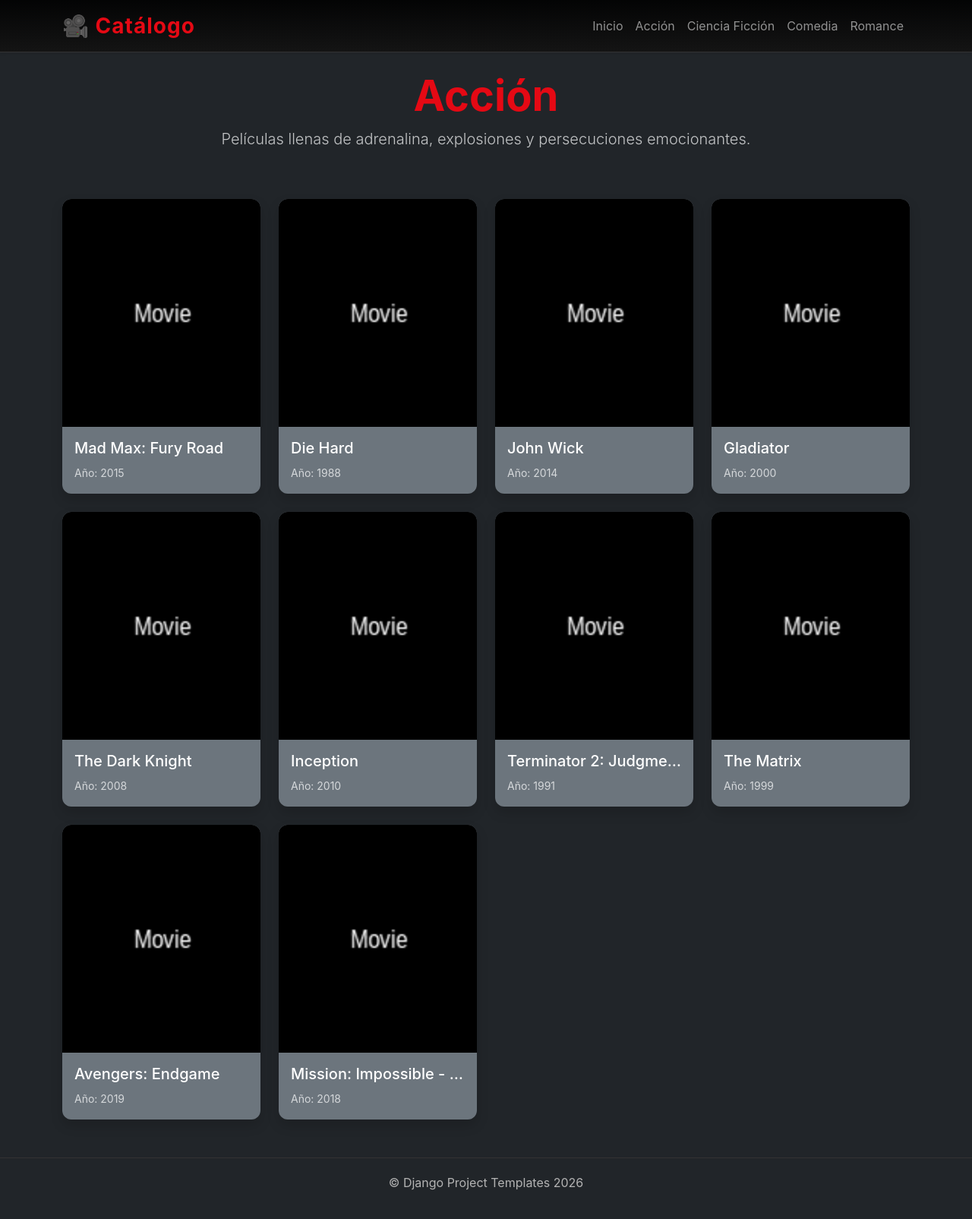
After one commit to FranciscobDev/Evaluacion-dos-backend, a Django app: page /accion/ in a window 1280 px wide. The commit adds this page. Shown: the whole page at 76% size. Run offline with Django 5.2, Linux system fonts and the light colour scheme.

Commit message:
Avance de prueba Dashboard

```diff
--- a/FranciscoMauricio/urls.py
+++ b/FranciscoMauricio/urls.py
@@ -15,8 +15,9 @@ Including another URLconf
     2. Add a URL to urlpatterns:  path('blog/', include('blog.urls'))
 """
 from django.contrib import admin
-from django.urls import path
+from django.urls import path, include
 
 urlpatterns = [
     path('admin/', admin.site.urls),
+    path('', include('FranciscoMauricio_APP.urls')),
 ]
--- /dev/null
+++ b/FranciscoMauricio_APP/templates/FranciscoMauricio_APP/genero.html
@@ -0,0 +1,37 @@
+{% extends 'base.html' %}
+{% load static %}
+
+{% block title %}{{ genero.nombre }} - Películas{% endblock %}
+
+{% block content %}
+<div class="container my-4">
+    <!-- Encabezado del género -->
+    <div class="row mb-5 text-center">
+        <div class="col-12">
+            <h1 class="display-4 text-danger fw-bold">{{ genero.nombre }}</h1>
+            <p class="lead text-light opacity-75">{{ genero.descripcion }}</p>
+        </div>
+    </div>
+
+    <!-- Grid de Películas -->
+    <div class="row row-cols-1 row-cols-sm-2 row-cols-md-3 row-cols-lg-4 g-4">
+        {% for pelicula in genero.peliculas %}
+        <div class="col">
+            <div class="card h-100 bg-secondary text-white border-0 shadow hover-effect">
+                <img src="{% static 'imagenes/'|add:pelicula.imagen %}" class="card-img-top" alt="{{ pelicula.nombre }}" style="height: 300px; object-fit: cover;">
+                <div class="card-body">
+                    <h5 class="card-title text-truncate" title="{{ pelicula.nombre }}">{{ pelicula.nombre }}</h5>
+                    <p class="card-text text-light opacity-75">
+                        <small>Año: {{ pelicula.año }}</small>
+                    </p>
+                </div>
+            </div>
+        </div>
+        {% empty %}
+        <div class="col-12 text-center">
+            <p class="text-light">No hay películas disponibles en este género.</p>
+        </div>
+        {% endfor %}
+    </div>
+</div>
+{% endblock content %}
--- a/FranciscoMauricio_APP/urls.py
+++ b/FranciscoMauricio_APP/urls.py
@@ -4,6 +4,9 @@ from . import views
 app_name = "FranciscoMauricio_APP"
 
 urlpatterns = [
-    path('', views.Inicio,name='Inicio'),
-
+    path('', views.Inicio, name='Inicio'),
+    path('accion/', views.Accion, name='Accion'),
+    path('ciencia-ficcion/', views.CienciaFiccion, name='CienciaFiccion'),
+    path('comedia/', views.Comedia, name='Comedia'),
+    path('romance/', views.Romance, name='Romance'),
 ]
--- a/FranciscoMauricio_APP/views.py
+++ b/FranciscoMauricio_APP/views.py
@@ -1,5 +1,92 @@
 from django.shortcuts import render
 
-# Create your views here.
+# Base de datos simulada
+datos_generos = [
+    {
+        'id': 'accion',
+        'nombre': 'Acción',
+        'descripcion': 'Películas llenas de adrenalina, explosiones y persecuciones emocionantes.',
+        'peliculas': [
+            {'nombre': 'Mad Max: Fury Road', 'año': 2015, 'imagen': 'movie.jpg'},
+            {'nombre': 'Die Hard', 'año': 1988, 'imagen': 'movie.jpg'},
+            {'nombre': 'John Wick', 'año': 2014, 'imagen': 'movie.jpg'},
+            {'nombre': 'Gladiator', 'año': 2000, 'imagen': 'movie.jpg'},
+            {'nombre': 'The Dark Knight', 'año': 2008, 'imagen': 'movie.jpg'},
+            {'nombre': 'Inception', 'año': 2010, 'imagen': 'movie.jpg'},
+            {'nombre': 'Terminator 2: Judgment Day', 'año': 1991, 'imagen': 'movie.jpg'},
+            {'nombre': 'The Matrix', 'año': 1999, 'imagen': 'movie.jpg'},
+            {'nombre': 'Avengers: Endgame', 'año': 2019, 'imagen': 'movie.jpg'},
+            {'nombre': 'Mission: Impossible - Fallout', 'año': 2018, 'imagen': 'movie.jpg'}
+        ]
+    },
+    {
+        'id': 'ciencia-ficcion',
+        'nombre': 'Ciencia Ficción',
+        'descripcion': 'Explora mundos futuros, tecnología avanzada y viajes espaciales.',
+        'peliculas': [
+            {'nombre': 'Interstellar', 'año': 2014, 'imagen': 'movie.jpg'},
+            {'nombre': 'Blade Runner 2049', 'año': 2017, 'imagen': 'movie.jpg'},
+            {'nombre': 'Dune', 'año': 2021, 'imagen': 'movie.jpg'},
+            {'nombre': 'Star Wars: A New Hope', 'año': 1977, 'imagen': 'movie.jpg'},
+            {'nombre': 'Alien', 'año': 1979, 'imagen': 'movie.jpg'},
+            {'nombre': '2001: A Space Odyssey', 'año': 1968, 'imagen': 'movie.jpg'},
+            {'nombre': 'Arrival', 'año': 2016, 'imagen': 'movie.jpg'},
+            {'nombre': 'The Martian', 'año': 2015, 'imagen': 'movie.jpg'},
+            {'nombre': 'Gravity', 'año': 2013, 'imagen': 'movie.jpg'},
+            {'nombre': 'Avatar', 'año': 2009, 'imagen': 'movie.jpg'}
+        ]
+    },
+    {
+        'id': 'comedia',
+        'nombre': 'Comedia',
+        'descripcion': 'Historias divertidas diseñadas para hacerte reír a carcajadas.',
+        'peliculas': [
+            {'nombre': 'Superbad', 'año': 2007, 'imagen': 'movie.jpg'},
+            {'nombre': 'Step Brothers', 'año': 2008, 'imagen': 'movie.jpg'},
+            {'nombre': 'The Hangover', 'año': 2009, 'imagen': 'movie.jpg'},
+            {'nombre': 'Anchorman', 'año': 2004, 'imagen': 'movie.jpg'},
+            {'nombre': 'Tropic Thunder', 'año': 2008, 'imagen': 'movie.jpg'},
+            {'nombre': 'Mean Girls', 'año': 2004, 'imagen': 'movie.jpg'},
+            {'nombre': 'Dumb and Dumber', 'año': 1994, 'imagen': 'movie.jpg'},
+            {'nombre': 'Ghostbusters', 'año': 1984, 'imagen': 'movie.jpg'},
+            {'nombre': 'Shaun of the Dead', 'año': 2004, 'imagen': 'movie.jpg'},
+            {'nombre': 'Hot Fuzz', 'año': 2007, 'imagen': 'movie.jpg'}
+        ]
+    },
+    {
+        'id': 'romance',
+        'nombre': 'Romance',
+        'descripcion': 'Historias de amor, pasión y relaciones conmovedoras.',
+        'peliculas': [
+            {'nombre': 'Titanic', 'año': 1997, 'imagen': 'movie.jpg'},
+            {'nombre': 'The Notebook', 'año': 2004, 'imagen': 'movie.jpg'},
+            {'nombre': 'Pride and Prejudice', 'año': 2005, 'imagen': 'movie.jpg'},
+            {'nombre': 'La La Land', 'año': 2016, 'imagen': 'movie.jpg'},
+            {'nombre': 'A Walk to Remember', 'año': 2002, 'imagen': 'movie.jpg'},
+            {'nombre': 'Before Sunrise', 'año': 1995, 'imagen': 'movie.jpg'},
+            {'nombre': 'Notting Hill', 'año': 1999, 'imagen': 'movie.jpg'},
+            {'nombre': 'Crazy, Stupid, Love', 'año': 2011, 'imagen': 'movie.jpg'},
+            {'nombre': '500 Days of Summer', 'año': 2009, 'imagen': 'movie.jpg'},
+            {'nombre': 'The Fault in Our Stars', 'año': 2014, 'imagen': 'movie.jpg'}
+        ]
+    }
+]
+
 def Inicio(request):
-    return render(request,"FranciscoMauricio_APP/home.html")
+    return render(request, "FranciscoMauricio_APP/home.html", {'generos': datos_generos})
+
+def Accion(request):
+    genero = next((g for g in datos_generos if g['id'] == 'accion'), None)
+    return render(request, "FranciscoMauricio_APP/genero.html", {'genero': genero})
+
+def CienciaFiccion(request):
+    genero = next((g for g in datos_generos if g['id'] == 'ciencia-ficcion'), None)
+    return render(request, "FranciscoMauricio_APP/genero.html", {'genero': genero})
+
+def Comedia(request):
+    genero = next((g for g in datos_generos if g['id'] == 'comedia'), None)
+    return render(request, "FranciscoMauricio_APP/genero.html", {'genero': genero})
+
+def Romance(request):
+    genero = next((g for g in datos_generos if g['id'] == 'romance'), None)
+    return render(request, "FranciscoMauricio_APP/genero.html", {'genero': genero})
--- /dev/null
+++ b/static/css/style.css
@@ -0,0 +1,78 @@
+:root {
+    --primary-color: #e50914; /* Netflix Red */
+    --bg-color: #141414;
+    --card-bg: #2f2f2f;
+    --text-color: #ffffff;
+    --text-muted: #b3b3b3;
+}
+
+body {
+    font-family: 'Inter', 'Segoe UI', Tahoma, Geneva, Verdana, sans-serif;
+    background-color: var(--bg-color) !important;
+    color: var(--text-color) !important;
+}
+
+/* Efecto hover en las tarjetas de Bootstrap */
+.card {
+    transition: transform 0.3s ease, box-shadow 0.3s ease;
+    border-radius: 12px;
+    overflow: hidden;
+}
+
+.hover-effect:hover {
+    transform: translateY(-8px);
+    box-shadow: 0 15px 30px rgba(0,0,0,0.7) !important;
+}
+
+/* Personalización de Navbar */
+.navbar {
+    background: linear-gradient(to bottom, rgba(0,0,0,0.9) 0%, rgba(20,20,20,1) 100%) !important;
+    border-bottom: 1px solid #333;
+}
+
+.navbar-brand {
+    font-weight: 800;
+    letter-spacing: 1px;
+}
+
+/* Personalización de los Nav Pills de Bootstrap */
+.nav-pills .nav-link {
+    color: var(--text-color);
+    font-size: 1.1rem;
+    padding: 12px 20px;
+    border-radius: 8px;
+    transition: background-color 0.3s ease, color 0.3s ease, transform 0.2s ease;
+}
+
+.nav-pills .nav-link:hover {
+    background-color: rgba(255, 255, 255, 0.1);
+    transform: translateX(5px);
+}
+
+.nav-pills .nav-link.active, .nav-pills .show>.nav-link {
+    background-color: var(--primary-color) !important;
+    color: #fff;
+    box-shadow: 0 4px 10px rgba(229, 9, 20, 0.4);
+}
+
+/* Títulos y textos */
+h1, h2, h3 {
+    font-weight: 700;
+}
+
+.border-danger {
+    border-color: var(--primary-color) !important;
+}
+
+.text-danger {
+    color: var(--primary-color) !important;
+}
+
+/* Estilos de pie de página */
+footer {
+    text-align: center;
+    padding: 20px 0;
+    margin-top: 50px;
+    border-top: 1px solid #333;
+    color: var(--text-muted);
+}
--- /dev/null
+++ b/static/js/main.js
@@ -0,0 +1 @@
+// Script principal vacío según las instrucciones
--- a/templates/base.html
+++ b/templates/base.html
@@ -6,15 +6,39 @@
     <meta charset="UTF-8">
     <meta name="viewport" content="width=device-width, initial-scale=1.0">
     <title>{% block title %}Django Templates Project{% endblock %}</title>
+    <!-- Bootstrap CSS -->
+    <link href="https://cdn.jsdelivr.net/npm/bootstrap@5.3.2/dist/css/bootstrap.min.css" rel="stylesheet">
     <link rel="stylesheet" href="{% static 'css/style.css' %}">
 </head>
 
-<body>
+<body class="bg-dark text-light">
     <header>
-        <nav>
-            <ul>
-                <li><a href="{% url 'FranciscoMauricio_APP:Inicio' %}">inicio</a></li>
-            </ul>
+        <nav class="navbar navbar-expand-lg navbar-dark bg-black shadow-sm mb-4">
+            <div class="container">
+                <a class="navbar-brand text-danger fw-bold fs-3" href="{% url 'FranciscoMauricio_APP:Inicio' %}">🎥 Catálogo</a>
+                <button class="navbar-toggler" type="button" data-bs-toggle="collapse" data-bs-target="#navbarNav" aria-controls="navbarNav" aria-expanded="false" aria-label="Toggle navigation">
+                    <span class="navbar-toggler-icon"></span>
+                </button>
+                <div class="collapse navbar-collapse" id="navbarNav">
+                    <ul class="navbar-nav ms-auto">
+                        <li class="nav-item">
+                            <a class="nav-link" href="{% url 'FranciscoMauricio_APP:Inicio' %}">Inicio</a>
+                        </li>
+                        <li class="nav-item">
+                            <a class="nav-link" href="{% url 'FranciscoMauricio_APP:Accion' %}">Acción</a>
+                        </li>
+                        <li class="nav-item">
+                            <a class="nav-link" href="{% url 'FranciscoMauricio_APP:CienciaFiccion' %}">Ciencia Ficción</a>
+                        </li>
+                        <li class="nav-item">
+                            <a class="nav-link" href="{% url 'FranciscoMauricio_APP:Comedia' %}">Comedia</a>
+                        </li>
+                        <li class="nav-item">
+                            <a class="nav-link" href="{% url 'FranciscoMauricio_APP:Romance' %}">Romance</a>
+                        </li>
+                    </ul>
+                </div>
+            </div>
         </nav>
     </header>
 
@@ -26,6 +50,10 @@
     <footer>
         <p>&copy; Django Project Templates 2026</p>
     </footer>
+
+    <!-- Bootstrap JS Bundle con Popper -->
+    <script src="https://cdn.jsdelivr.net/npm/bootstrap@5.3.2/dist/js/bootstrap.bundle.min.js"></script>
+    <script src="{% static 'js/main.js' %}"></script>
 </body>
 
 </html>
```
Also changed, not shown: FranciscoMauricio_APP/templates/FranciscoMauricio_APP/home.html (+64 -0 lines), static/imagenes/movie.jpg (added).
